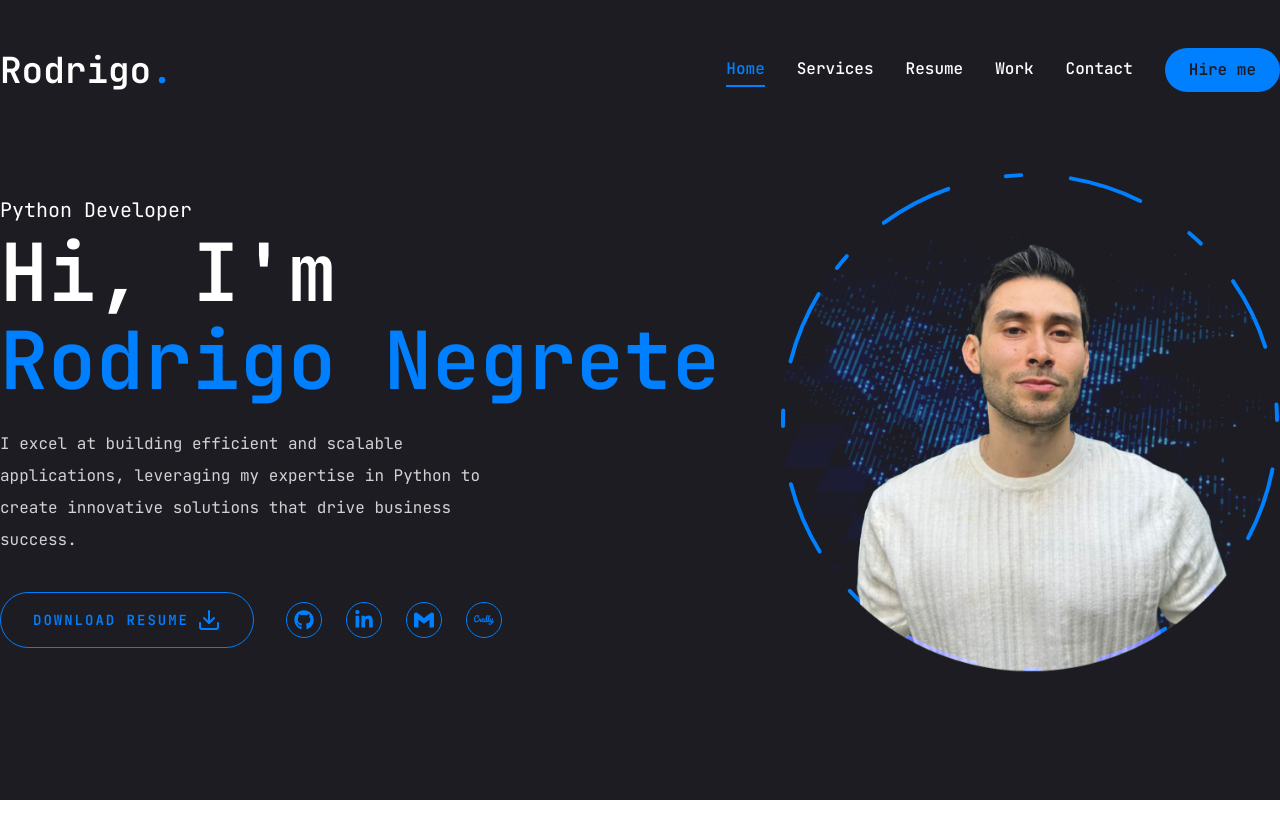
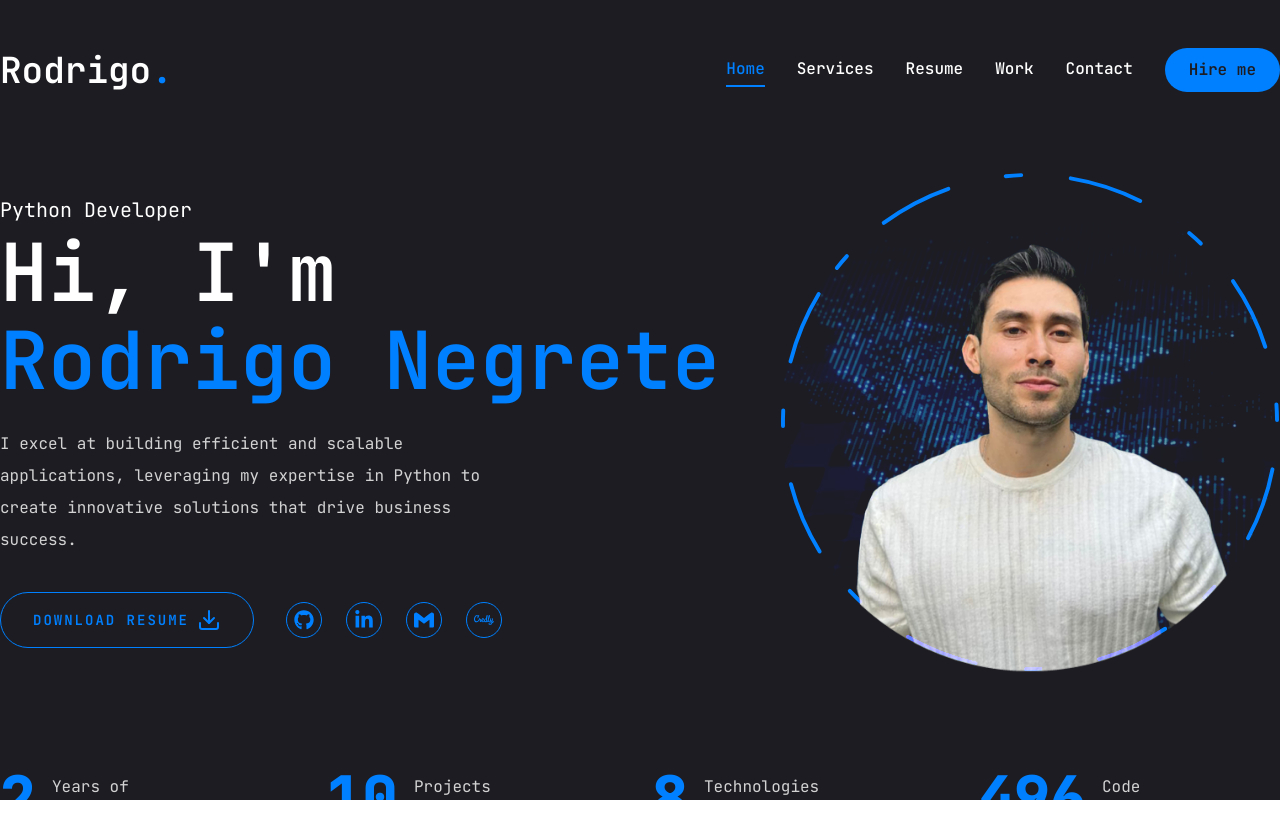
Before and after one commit to Rojerr9241/my-portafolio, a Next.js app: page / in a window 1280 px wide. Before the commit the page ends 800 px from the top, so only its background shows below. Built offline with nearby package versions, Linux system fonts and the light colour scheme.

Commit message:
feat: Stats & disclaimer

```diff
--- a/package.json
+++ b/package.json
@@ -16,6 +16,7 @@
     "next": "16.2.7",
     "radix-ui": "^1.5.0",
     "react": "19.2.4",
+    "react-countup": "^6.5.3",
     "react-dom": "19.2.4",
     "react-icons": "^5.6.0",
     "shadcn": "^4.11.0",
--- a/src/app/contact/page.tsx
+++ b/src/app/contact/page.tsx
@@ -1,6 +1,11 @@
 const Contact = () => {
   return (
-    <div>Contact page</div>
+    <section className="h-full flex items-center justify-center">
+      <div className="text-center space-y-2">
+        <h2 className="text-4xl font-semibold">Contact</h2>
+        <p className="text-white/60">Site under construction — check back soon.</p>
+      </div>
+    </section>
   )
 }
 
--- a/src/app/page.tsx
+++ b/src/app/page.tsx
@@ -4,6 +4,7 @@
 // components
 import Social from "@/components/Social"
 import Photo from "@/components/Photo"
+import Stats from "@/components/Stats"
 
 const Home = () => {
   return (
@@ -38,6 +39,7 @@
           </div>
         </div>
       </div>
+      <Stats />
     </section>
   )
 }
--- a/src/app/resume/page.tsx
+++ b/src/app/resume/page.tsx
@@ -1,6 +1,11 @@
 const Resume = () => {
   return (
-    <div>Resume page</div>
+    <section className="h-full flex items-center justify-center">
+      <div className="text-center space-y-2">
+        <h2 className="text-4xl font-semibold">Resume</h2>
+        <p className="text-white/60">Site under construction — check back soon.</p>
+      </div>
+    </section>
   )
 }
 
--- a/src/app/services/page.tsx
+++ b/src/app/services/page.tsx
@@ -1,6 +1,11 @@
 const Services = () => {
   return (
-    <div>Services page</div>
+    <section className="h-full flex items-center justify-center">
+      <div className="text-center space-y-2">
+        <h2 className="text-4xl font-semibold">Services</h2>
+        <p className="text-white/60">Site under construction — check back soon.</p>
+      </div>
+    </section>
   )
 }
 
--- a/src/app/work/page.tsx
+++ b/src/app/work/page.tsx
@@ -1,6 +1,11 @@
 const Work = () => {
   return (
-    <div>Work page</div>
+    <section className="h-full flex items-center justify-center">
+      <div className="text-center space-y-2">
+        <h2 className="text-4xl font-semibold">Work</h2>
+        <p className="text-white/60">Site under construction — check back soon.</p>
+      </div>
+    </section>
   )
 }
 
--- /dev/null
+++ b/src/components/Stats.tsx
@@ -0,0 +1,53 @@
+"use client"
+
+import CountUp from "react-countup"
+
+const statsData = [
+    {
+        num: 2,
+        text: "Years of Experience"
+    },
+    {
+        num: 10,
+        text: "Projects Completed"
+    },
+    {
+        num: 8,
+        text: "Technologies Mastered"
+    },
+    {
+        num: 500,
+        text: "Code Commits"
+    }
+];
+
+const Stats = () => {
+    return (
+        <section className="pt-4 pb-12 xl:pt-0 xl:pb-0">
+            <div className="container mx-auto">
+                <div className="flex flex-wrap gap-6 max-w-[80vw] mx-auto xl:max-w-none">
+                    {statsData.map((item, index) => {
+                        return (
+                            <div
+                                className="flex-1 flex gap-4 items-center justify-center xl:justify-start"
+                                key={index}>
+                                <CountUp
+                                    end={item.num}
+                                    duration={5}
+                                    delay={2}
+                                    className="text-4xl xl:text-6xl font-extrabold text-accent"
+                                />
+                                <p className={`${item.text.length < 115 ? "max-w-25" : "max-w-35"
+                                    } leading-snug text-white/80`}>
+                                    {item.text}
+                                </p>
+                            </div>
+                        )
+                    })}
+                </div>
+            </div>
+        </section>
+    )
+}
+
+export default Stats
```
Also changed, not shown: 1 other file (tests, documents, lock files or other folders).
